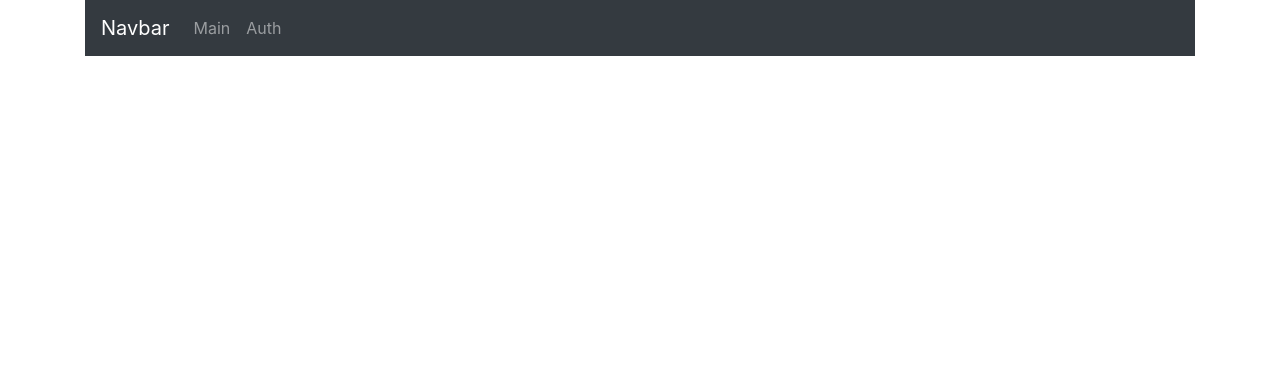
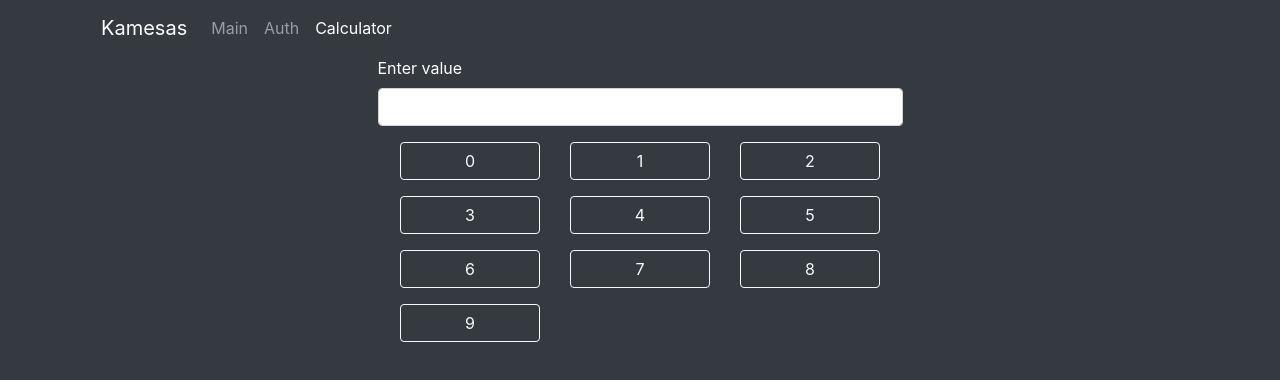
Before and after one commit to Kamesas/ts-apps, a React (Create React App) app: page /calculator in a window 1280 px wide. Shown: the top 380 px of the page. Built offline with nearby package versions, Linux system fonts and the light colour scheme.

Commit message:
added base structure for calculator

```diff
--- a/src/App.scss
+++ b/src/App.scss
@@ -1 +1,6 @@
 @import "node_modules/bootstrap/scss/bootstrap.scss";
+
+body {
+  background-color: $dark;
+  color: $white;
+}
--- a/src/App.tsx
+++ b/src/App.tsx
@@ -3,6 +3,7 @@ import "./App.scss";
 import { Switch, BrowserRouter, Route } from "react-router-dom";
 import Header from "./components/_common/Header/Header";
 
+const Calculator = lazy(() => import("./pages/CalculatorPage"));
 const Auth = lazy(() => import("./pages/Auth"));
 const Main = lazy(() => import("./pages/Main"));
 
@@ -13,6 +14,9 @@ function App() {
         <Header />
         <Suspense fallback={null}>
           <Switch>
+            <Route path="/calculator">
+              <Calculator />
+            </Route>
             <Route path="/auth">
               <Auth />
             </Route>
--- a/src/components/_common/Header/Header.tsx
+++ b/src/components/_common/Header/Header.tsx
@@ -10,10 +10,10 @@ const Header = () => {
   };
   return (
     <div className="Header">
-      <nav className="navbar navbar-expand-lg navbar-dark bg-dark">
-        <a className="navbar-brand" href="/">
-          Navbar
-        </a>
+      <nav className="navbar navbar-expand-md navbar-dark bg-dark">
+        <NavLink className="navbar-brand" to="/">
+          Kamesas
+        </NavLink>
         <button
           className="navbar-toggler"
           type="button"
--- a/src/components/_common/Header/model.ts
+++ b/src/components/_common/Header/model.ts
@@ -2,5 +2,6 @@ import { IMenuHeader } from "./interfaces";
 
 export const HEADER_LINKS: Array<IMenuHeader> = [
   { title: "Main", link: "/", exact: true },
-  { title: "Auth", link: "/auth", exact: false }
+  { title: "Auth", link: "/auth", exact: false },
+  { title: "Calculator", link: "/calculator", exact: false }
 ];
--- a/src/components/simpleCalculator/SimpleCalculator.tsx
+++ b/src/components/simpleCalculator/SimpleCalculator.tsx
@@ -1,7 +1,53 @@
-import React from "react";
+import React, { useState } from "react";
+import { DIGIT_BUTTONS } from "./model";
 
 const Simplecalculator = () => {
-  return <div className="Simplecalculator">Simplecalculator</div>;
+  const [inputValue, setInputValue] = useState<string>("");
+
+  const onInputHandler = (e: React.ChangeEvent<HTMLInputElement>) => {
+    const {
+      target: { value }
+    } = e;
+
+    setInputValue(value);
+  };
+  return (
+    <div className="Simplecalculator container">
+      <form className="row">
+        <div className="form-group col-6 mx-auto">
+          <label htmlFor="exampleInputEmail1">Enter value</label>
+          <input
+            type="email"
+            className="form-control"
+            id="exampleInputEmail1"
+            aria-describedby="emailHelp"
+            value={inputValue}
+            onChange={e => onInputHandler(e)}
+          />
+          {/*  <small id="emailHelp" className="form-text text-muted">
+            We'll never share your email with anyone else.
+          </small> */}
+        </div>
+      </form>
+
+      <div className="">
+        <div className="col-6 mx-auto d-flex flex-wrap">
+          {DIGIT_BUTTONS.map(button => {
+            return (
+              <div key={button} className="col-4 pb-3">
+                <button
+                  type="button"
+                  className="btn btn-outline-light d-block w-100"
+                >
+                  {button}
+                </button>
+              </div>
+            );
+          })}
+        </div>
+      </div>
+    </div>
+  );
 };
 
 export default Simplecalculator;
--- /dev/null
+++ b/src/components/simpleCalculator/model.ts
@@ -0,0 +1,3 @@
+export const DIGIT_BUTTONS: Array<number> = Array(10)
+  .fill(null)
+  .map((_, i) => i);
--- a/src/pages/Auth.tsx
+++ b/src/pages/Auth.tsx
@@ -1,7 +1,7 @@
 import React from "react";
 
 const Auth = () => {
-  return <div className="Auth">Auth</div>;
+  return <div className="Auth container">Auth</div>;
 };
 
 export default Auth;
--- /dev/null
+++ b/src/pages/CalculatorPage.tsx
@@ -0,0 +1,12 @@
+import React from "react";
+import Simplecalculator from "../components/SimpleCalculator/SimpleCalculator";
+
+const Calculatorpage = () => {
+  return (
+    <div className="Calculatorpage">
+      <Simplecalculator />
+    </div>
+  );
+};
+
+export default Calculatorpage;
--- a/src/pages/Main.tsx
+++ b/src/pages/Main.tsx
@@ -1,7 +1,7 @@
 import React from "react";
 
 const Main = () => {
-  return <div className="Main">Main</div>;
+  return <div className="Main container">Main</div>;
 };
 
 export default Main;
```
